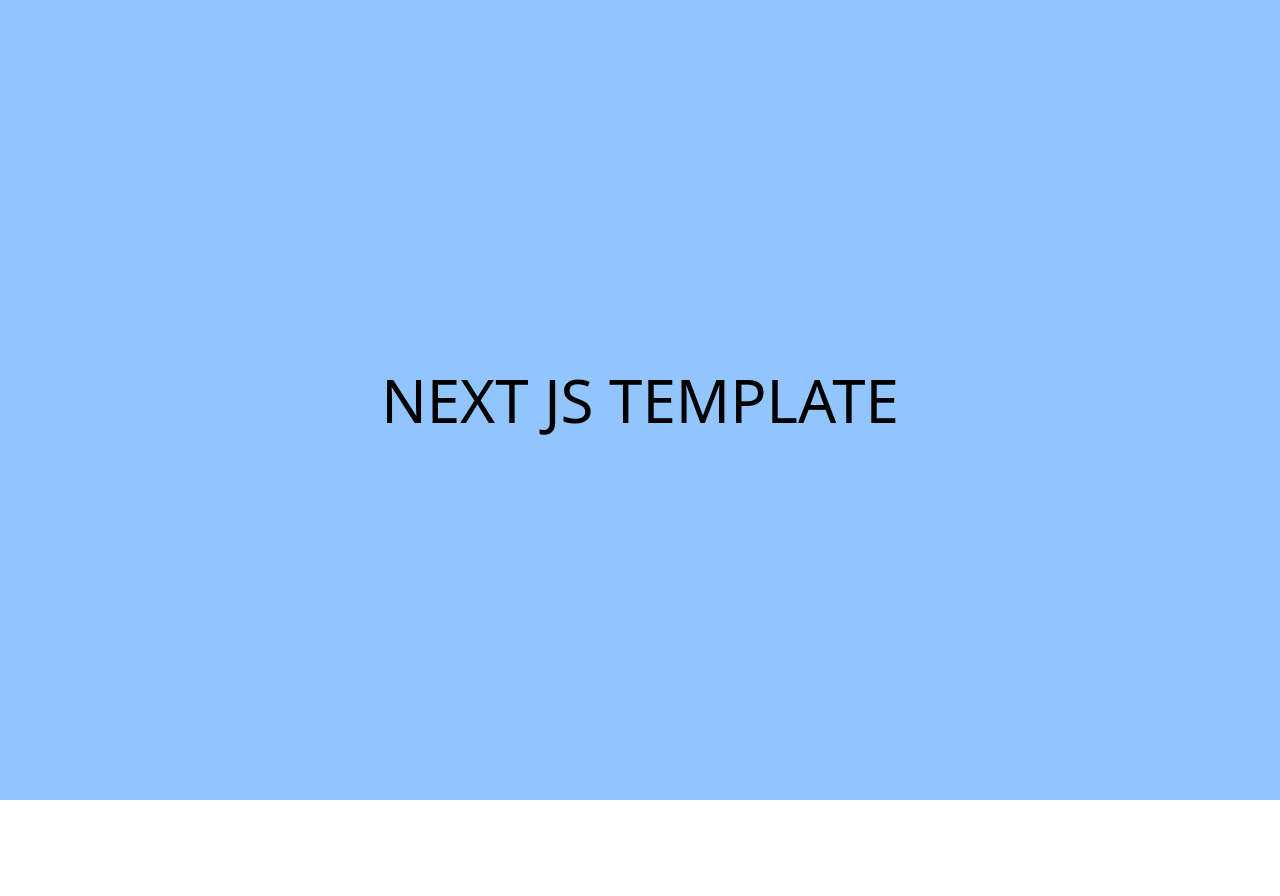
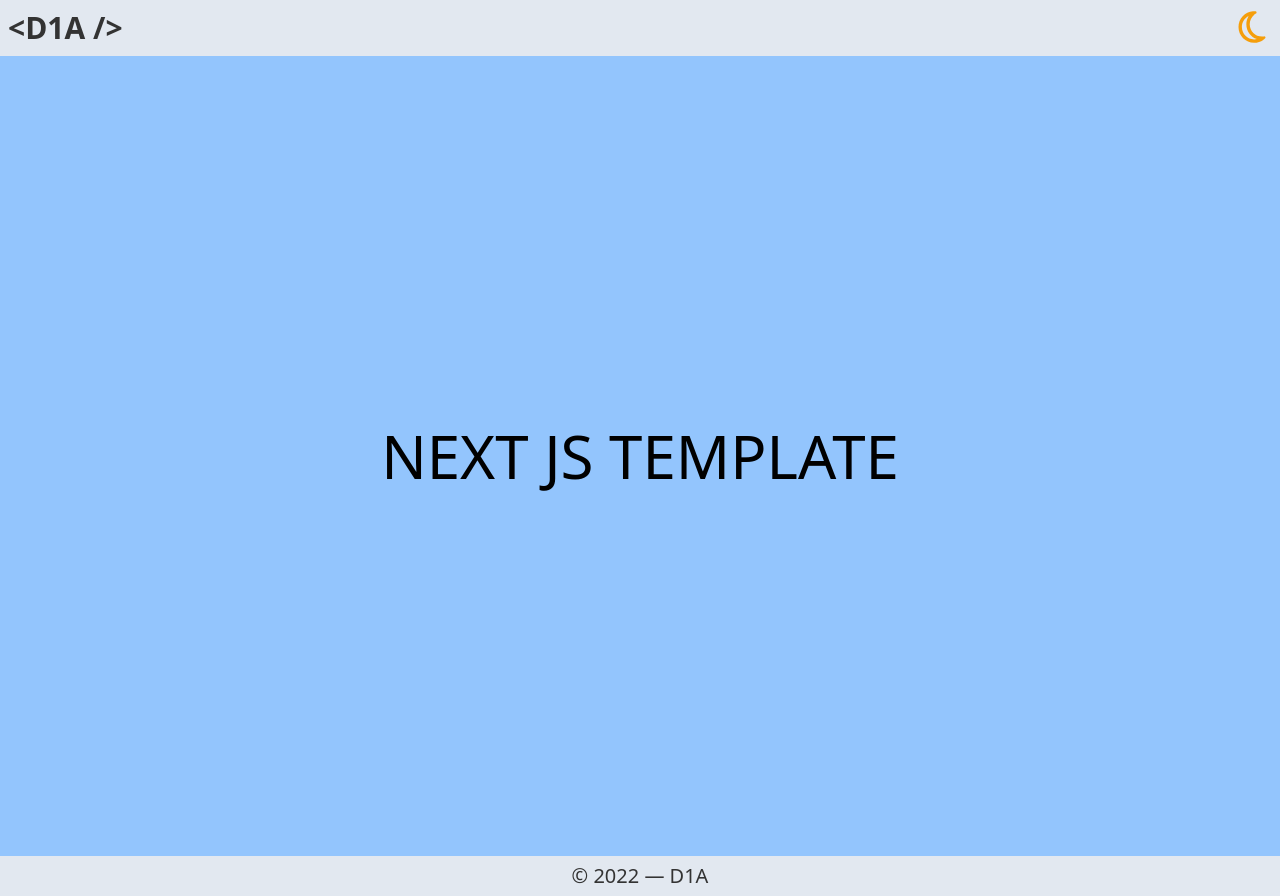
Before and after one commit to doinel1a/template-next-ts, a Next.js app: page / in a window 1280 px wide. Before the commit the page ends 800 px from the top, so only its background shows below. Built offline with nearby package versions, Linux system fonts and the light colour scheme.

Commit message:
Header, Logo & Footer implemented

```diff
--- /dev/null
+++ b/src/components/Footer.tsx
@@ -0,0 +1,20 @@
+import useStateContext from '../context/ContextProvider';
+
+import Paragraph from './Text/Paragraph';
+
+const Footer = () => {
+    const { isDarkMode } = useStateContext();
+
+    return (
+        <footer
+            className={`
+                w-full h-10 flex justify-center items-center transition-colors  cursor-default
+                ${isDarkMode ? 'bg-b-primary-dark' : 'bg-b-primary-light'}
+            `}
+        >
+            <Paragraph text='© 2022 — D1A' />
+        </footer>
+    );
+};
+
+export default Footer;
--- /dev/null
+++ b/src/components/Header.tsx
@@ -0,0 +1,40 @@
+import { faMoon, faSun } from '@fortawesome/free-regular-svg-icons';
+
+import useStateContext from '../context/ContextProvider';
+
+import Logo from './Logo';
+import ButtonIcon from './Buttons/ButtonIcon';
+
+const Header: React.FC = () => {
+    const { isDarkMode, toggleDarkMode } = useStateContext();
+
+    return (
+        <header
+            className={`
+                w-full h-14 sticky top-0 flex justify-center px-2 transition-colors
+                ${isDarkMode ? 'bg-b-primary-dark' : 'bg-b-primary-light'}
+            `}
+        >
+            <div className='h-full container flex items-center'>
+                <nav className='mr-auto'>
+                    <Logo text='<D1A />' ariaLabel='Homepage' />
+                </nav>
+                <ButtonIcon
+                    type='button'
+                    icon={isDarkMode ? faSun : faMoon}
+                    ariaLabel={
+                        isDarkMode
+                            ? 'Set website in light mode'
+                            : 'Set website in dark mode'
+                    }
+                    iconCss={`${
+                        isDarkMode ? 'text-amber-200' : 'text-amber-500'
+                    }`}
+                    onClick={toggleDarkMode}
+                />
+            </div>
+        </header>
+    );
+};
+
+export default Header;
--- /dev/null
+++ b/src/components/Logo.tsx
@@ -0,0 +1,26 @@
+import Link from 'next/link';
+
+import useStateContext from '../context/ContextProvider';
+
+const Logo: React.FC<{ text: string; ariaLabel: string }> = ({
+    text,
+    ariaLabel,
+}) => {
+    const { isDarkMode } = useStateContext();
+    return (
+        <Link href='/'>
+            <span
+                aria-label={ariaLabel}
+                tabIndex={0}
+                className={`
+                    text-xl md:text-2xl lg:text-3xl font-bold cursor-pointer transition-colors
+                    ${isDarkMode ? 'text-primary-dark' : 'text-primary-light'}
+                `}
+            >
+                {text}
+            </span>
+        </Link>
+    );
+};
+
+export default Logo;
--- a/src/pages/_app.tsx
+++ b/src/pages/_app.tsx
@@ -1,4 +1,6 @@
 import type { AppProps } from 'next/app';
+import Footer from '../components/Footer';
+import Header from '../components/Header';
 
 import { ContextProvider } from '../context/ContextProvider';
 
@@ -7,7 +9,9 @@ import '../styles/globals.css';
 const App = ({ Component, pageProps }: AppProps) => {
     return (
         <ContextProvider>
+            <Header />
             <Component {...pageProps} />
+            <Footer />
         </ContextProvider>
     );
 };
--- a/tailwind.config.js
+++ b/tailwind.config.js
@@ -4,6 +4,8 @@ module.exports = {
     theme: {
         extend: {
             colors: {
+                'b-primary-dark': 'rgb(30, 41, 59)',
+                'b-primary-light': 'rgb(226, 232, 240)',
                 'primary-dark': '#fff',
                 'primary-light': '#333',
             },
```
